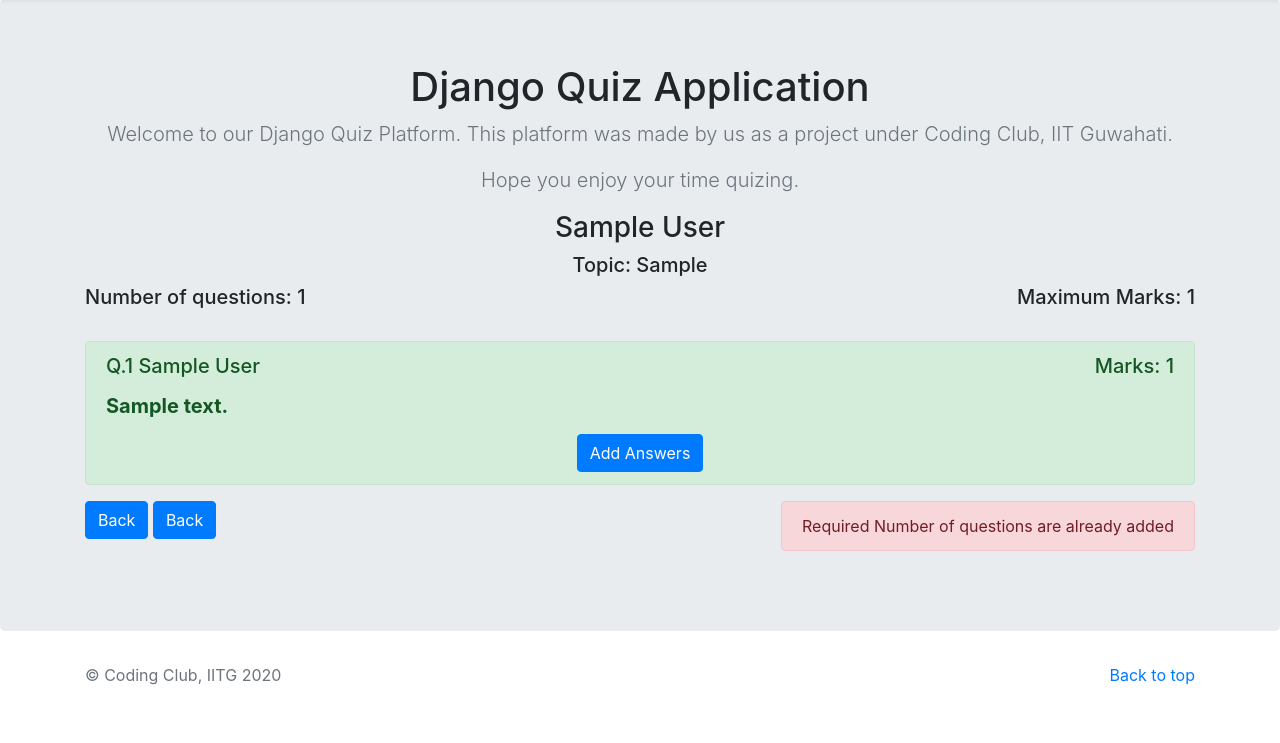
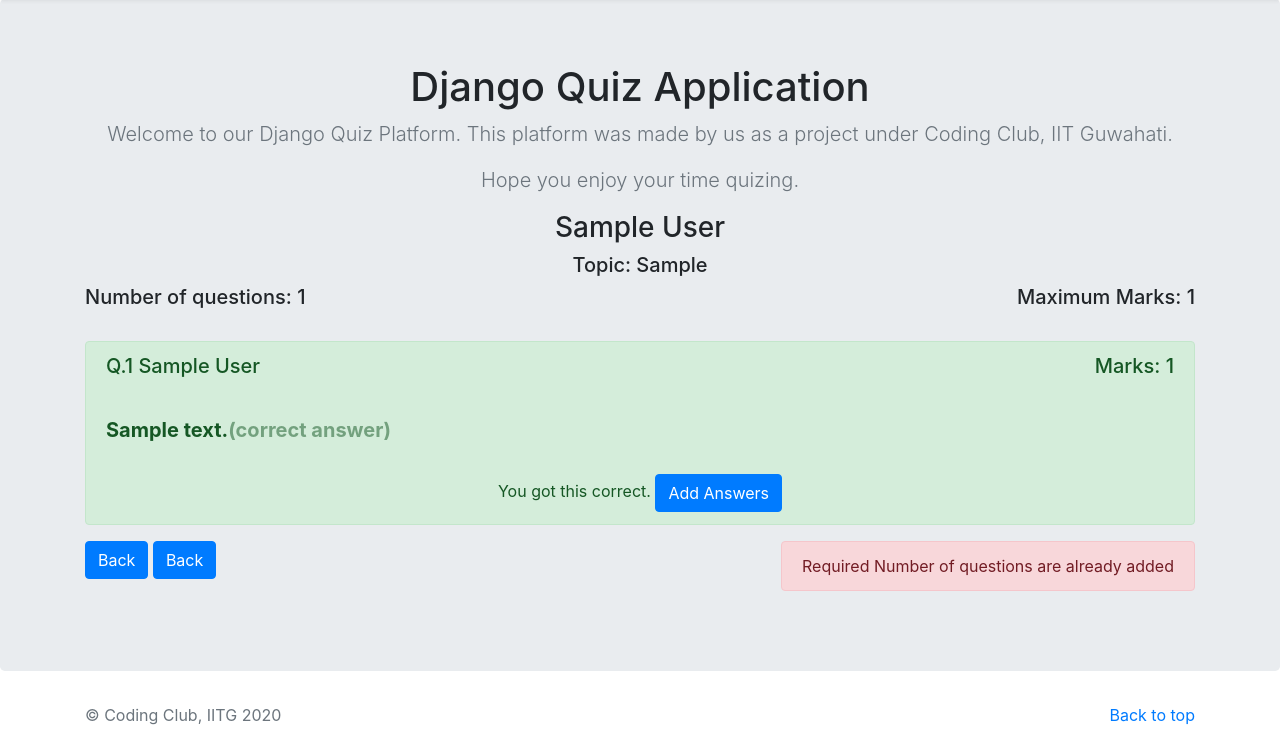
Before and after one commit to rk-karan/Django_Quiz, a Django app: page /accounts/quiz_view/1 in a window 1280 px wide. Shown: the part 57-800 px from the top of the page. Run offline with Django 3.2, Linux system fonts and the light colour scheme; a user stored in the database is signed in; tables that the repository leaves empty hold one stand-in row (values such as "Sample post"); some libraries are stand-ins or nearby versions.

Commit message:
Few frontend changes

```diff
--- a/accounts/templates/accounts/quiz_view.html
+++ b/accounts/templates/accounts/quiz_view.html
@@ -23,15 +23,28 @@
 			<h5><p> Marks: {{q.marks}}</p></h5>
 		</div>
 	</div>
+	<br>
 	{% for a in set1 %}
 	{% if a.question == q%}
 	{% if a.is_correct %}
-	<h5 class="font-weight-bold"><p class="text-left">{{a.text}}</p></h5>
+	<h5 class="font-weight-bold"><p class="float-left" style="display:inline">{{a.text}}</p><span class="float-left" style="opacity:0.5;">(correct answer)</span></h5>
 	{%else%}
-	<h5><p class="text-left">{{a.text}}</p></h5>
+	<h5><p class="float-left">{{a.text}}</p></h5>
 	{%endif%}
+	<br><br>
 	{%endif%}
 	{%endfor%}
+	{% if user.is_student %}
+		{% for i in info %}
+			{% if i.question == q %}
+				{% if i.is_correct %}
+					<span>You got this correct.</span>
+				{% else %}
+					<span>You got this wrong.</span>
+				{% endif %}
+			{% endif %}
+		{% endfor %}
+	{% endif %}
 	{% if quiz.creator == user %}<a href="/accounts/add_answers/{{quiz.id}}/{{q.id}}" class="btn btn-primary">Add Answers</a> {% endif %}
 </div>
 {% endfor %}
```
